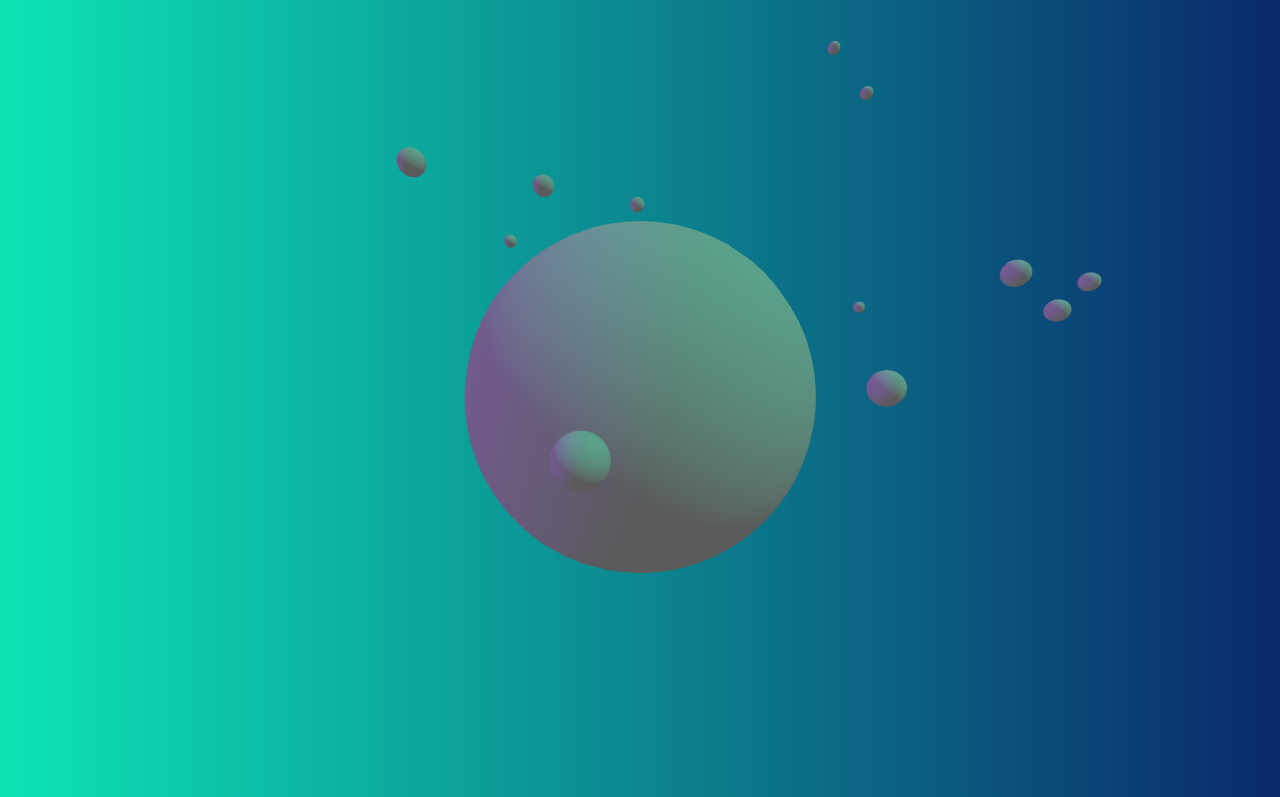
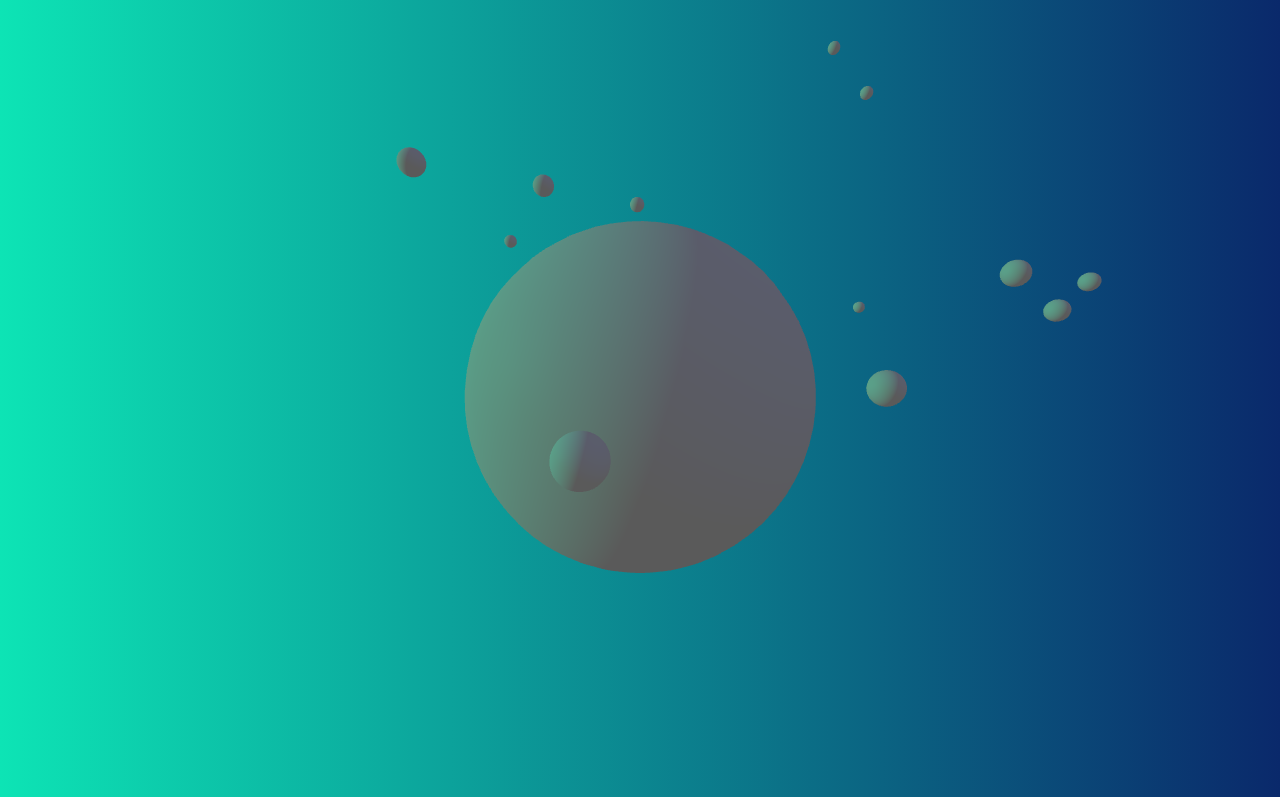
Before and after one commit to malwozniak/malwozniak.github.io, a plain HTML site: page index.htm in a window 1280 px wide. Shown: the part 62-859 px from the top of the page. Drawn offline with nearby package versions, Linux system fonts and the light colour scheme; animation ran at ten frames a second.

Commit message:
Change color

```diff
--- a/index.htm
+++ b/index.htm
@@ -64,7 +64,8 @@ function init() {
     mesh.position.set(Math.random() - 0.5, Math.random() - 0.5, Math.random() - 0.5).normalize();
     mesh.position.multiplyScalar(90 + (Math.random() * 300));
     mesh.rotation.set(Math.random() * 2, Math.random() * 2, Math.random() * 2);
-    particle.add(mesh);
+
+	particle.add(mesh);
   }
 
   var mat = new THREE.MeshPhongMaterial({
@@ -82,9 +83,9 @@ function init() {
 
   var lights = [];
 
-lights[1] = new THREE.DirectionalLight( 0x11E8BB, 1 );
+lights[1] = new THREE.DirectionalLight( 0x0a296b, 1 );
 lights[1].position.set( 0.75, 1, 0.5 );
-lights[2] = new THREE.DirectionalLight( 0x8200C9, 1 );
+lights[2] = new THREE.DirectionalLight( 0x0de4b5, 1 );
 lights[2].position.set( -3.75, 1, 0.5 );
 
 scene.add( lights[1] );
@@ -115,6 +116,7 @@ function animate() {
   renderer.render( scene, camera )
 };
 
+
 		</script>
 	</body>
 </html>
```
